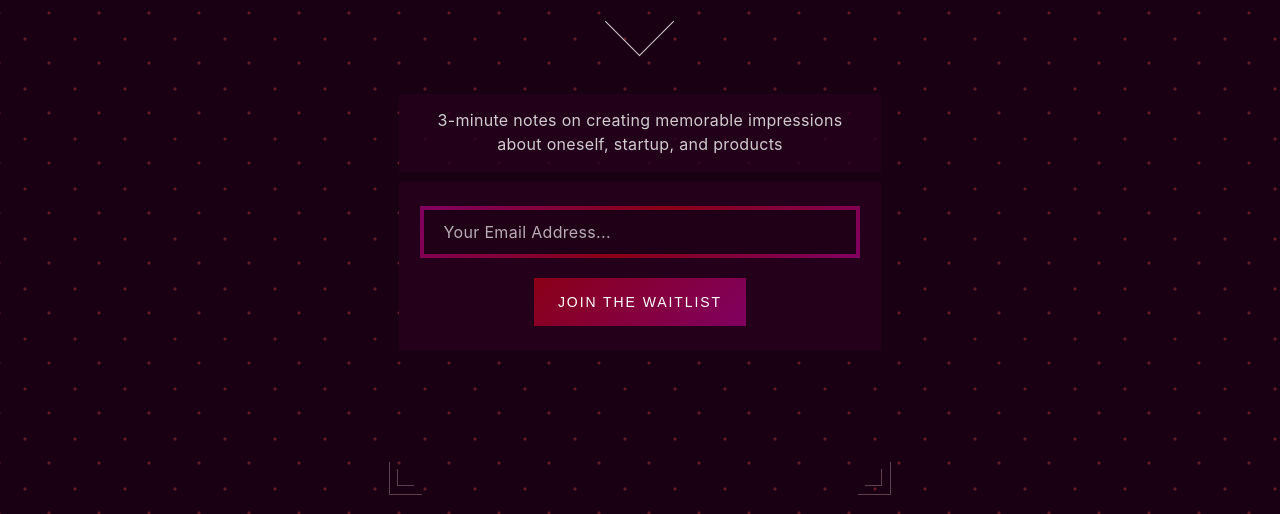
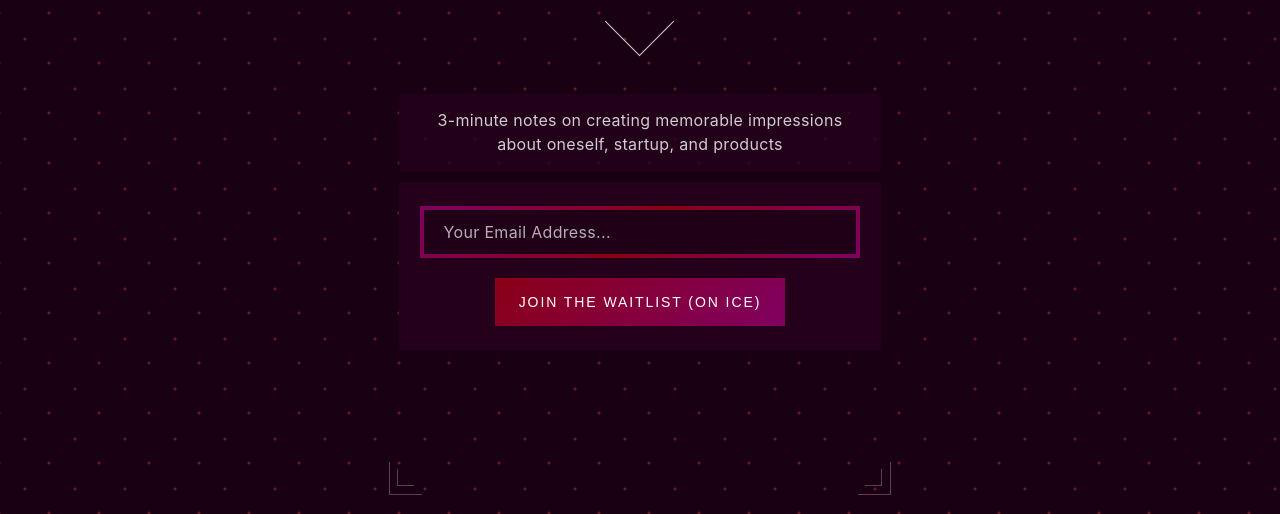
Before and after one commit to Toheeb/branding, an Eleventy site: page src/index.html in a window 1280 px wide. Shown: the part 286-800 px from the top of the page. Built offline with nearby package versions, Linux system fonts and the light colour scheme; Eleventy itself is replaced by a stand-in of ours; files that its build step writes are made by us from their sources.

Commit message:
Indicate project is on ice

```diff
--- a/src/index.html
+++ b/src/index.html
@@ -78,7 +78,7 @@
                   <path
                     d="M460.116 373.846l-20.823-12.022c-5.541-3.199-7.54-10.159-4.663-15.874 30.137-59.886 28.343-131.652-5.386-189.946-33.641-58.394-94.896-95.833-161.827-99.676C261.028 55.961 256 50.751 256 44.352V20.309c0-6.904 5.808-12.337 12.703-11.982 83.556 4.306 160.163 50.864 202.11 123.677 42.063 72.696 44.079 162.316 6.031 236.832-3.14 6.148-10.75 8.461-16.728 5.01z" />
                 </svg>
-                JOIN THE WAITLIST
+                JOIN THE WAITLIST (on ice)
               </button>
             </div>
           </div>
```
